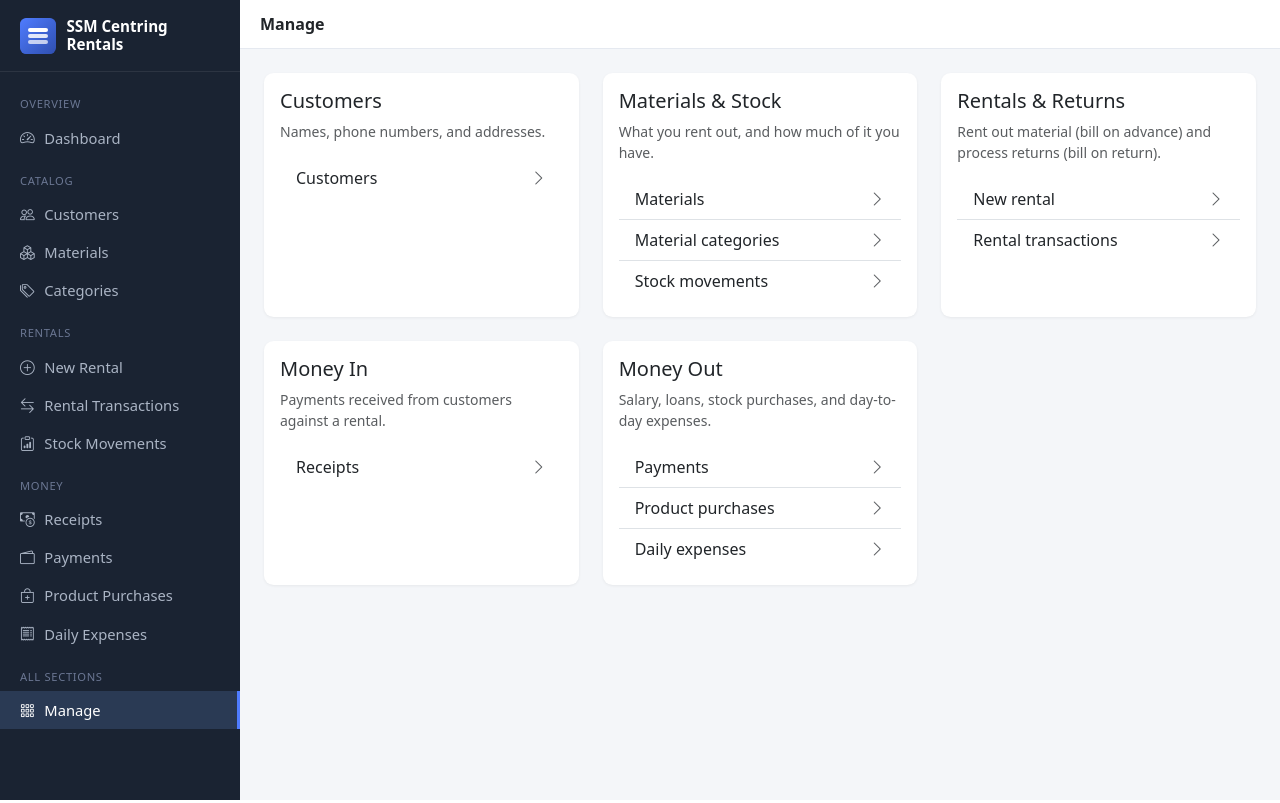
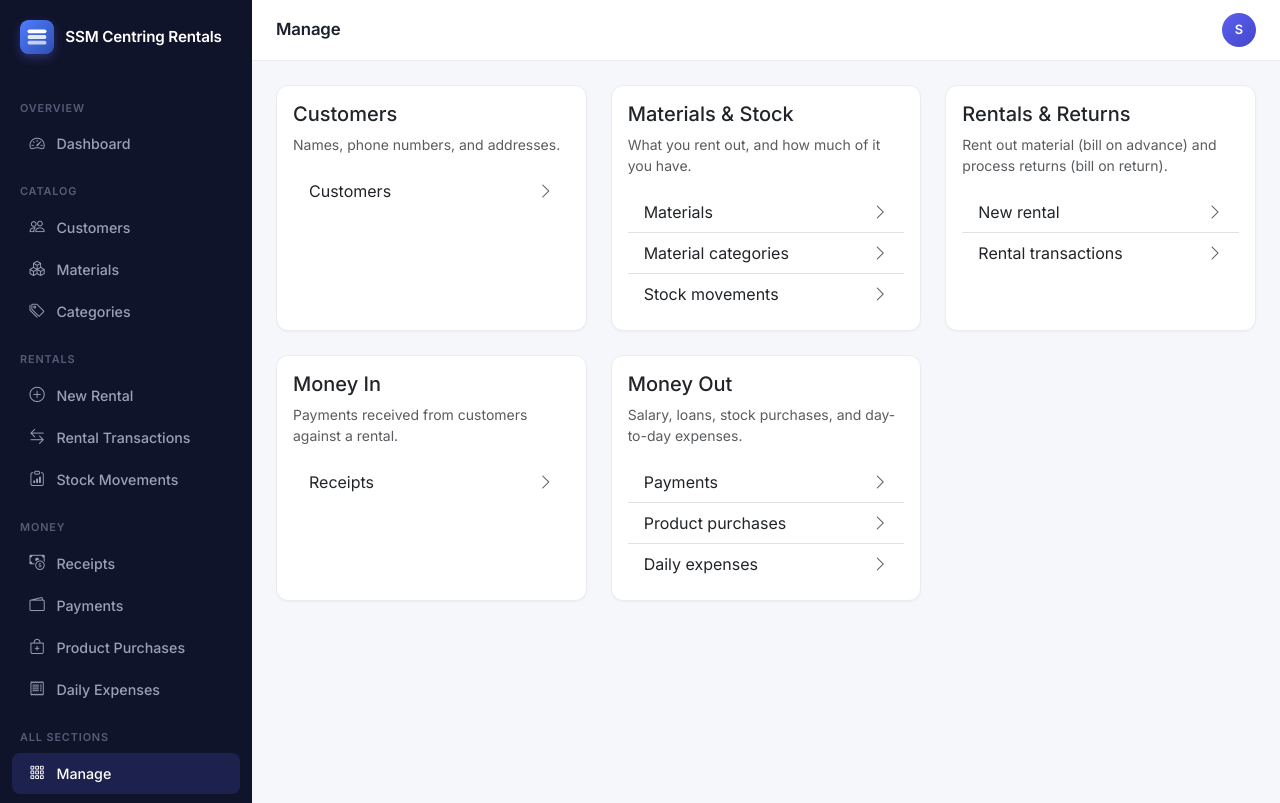
Before and after one commit to aravindarcbe/ssmcentringrentals-crm, a Django app: page /manage/ in a window 1280 px wide. Run offline with Django 5.2, Linux system fonts and the light colour scheme; the visitor is signed in with stand-in values (Sample User, id 1).

Commit message:
Add Google sign-in and refresh the UI's visual design
Wires in django-allauth for Google OAuth: a "Sign in with Google"
button on the login page (safely hidden until GOOGLE_OAUTH_CLIENT_ID
and GOOGLE_OAUTH_CLIENT_SECRET are set in .env, verified both ways),
new accounts get no admin access by default until manually granted
staff/superuser status. README documents the Google Cloud Console
setup steps and how to rename/remove a personal-name admin account
(createsuperuser defaults to the OS username when left blank).

Refreshes base.html's design: Inter font, a refined indigo accent
palette, softer card shadows/borders, smoother hover transitions on
nav items and stat cards, and a topbar user-avatar dropdown (shows
current account, links to Django admin and logout) in place of the
previous plain navbar.

Co-Authored-By: Claude Sonnet 5 <noreply@anthropic.com>
Claude-Session: https://claude.ai/code/session_01YEoLsVctBecWyosfDCwgQ8

```diff
--- a/webapp/rentals/context_processors.py
+++ b/webapp/rentals/context_processors.py
@@ -2,4 +2,8 @@ from django.conf import settings
 
 
 def branding(request):
-    return {"company_name": settings.COMPANY_NAME}
+    google_app = settings.SOCIALACCOUNT_PROVIDERS.get("google", {}).get("APP", {})
+    return {
+        "company_name": settings.COMPANY_NAME,
+        "google_sso_configured": bool(google_app.get("client_id") and google_app.get("secret")),
+    }
--- a/webapp/rentals/templates/base.html
+++ b/webapp/rentals/templates/base.html
@@ -4,80 +4,84 @@
     <meta charset="utf-8">
     <meta name="viewport" content="width=device-width, initial-scale=1">
     <title>{% block title %}{{ company_name }}{% endblock %}</title>
+    <link rel="preconnect" href="https://fonts.googleapis.com">
+    <link rel="preconnect" href="https://fonts.gstatic.com" crossorigin>
+    <link href="https://fonts.googleapis.com/css2?family=Inter:wght@400;500;600;700&display=swap" rel="stylesheet">
     <link href="https://cdn.jsdelivr.net/npm/bootstrap@5.3.3/dist/css/bootstrap.min.css" rel="stylesheet">
     <link href="https://cdn.jsdelivr.net/npm/bootstrap-icons@1.11.3/font/bootstrap-icons.min.css" rel="stylesheet">
     <style>
         :root {
-            --sidebar-bg: #1a2332;
-            --sidebar-text: #aab4c4;
-            --sidebar-active-bg: #2a3a54;
+            --accent: #5b5fef;
+            --accent-dark: #4547c9;
+            --sidebar-bg: #10142a;
+            --sidebar-text: #9aa0b8;
+            --sidebar-active-bg: rgba(91, 95, 239, 0.18);
             --sidebar-active-text: #ffffff;
-            --accent: #4f7cff;
+            --bg: #f6f7fb;
+            --border: #eaecf2;
+            --text: #1c1f2e;
+            --text-muted: #6b7086;
         }
-        body { background: #f4f6f9; }
+        * { font-family: 'Inter', -apple-system, BlinkMacSystemFont, 'Segoe UI', sans-serif; }
+        body { background: var(--bg); color: var(--text); }
         .app-shell { display: flex; min-height: 100vh; }
-        .sidebar {
-            width: 240px;
-            flex-shrink: 0;
-            background: var(--sidebar-bg);
-            color: var(--sidebar-text);
+
+        .sidebar { width: 252px; flex-shrink: 0; background: var(--sidebar-bg); color: var(--sidebar-text); }
+        .sidebar .brand { color: #fff; padding: 1.25rem 1.25rem; display: flex; align-items: center; gap: 0.7rem; }
+        .sidebar .brand-logo {
+            width: 34px; height: 34px; border-radius: 0.55rem;
+            background: linear-gradient(135deg, var(--accent), var(--accent-dark));
+            display: flex; align-items: center; justify-content: center; flex-shrink: 0;
+            box-shadow: 0 4px 10px rgba(91,95,239,0.35);
         }
-        .sidebar .brand {
-            color: #fff;
-            padding: 1.1rem 1.25rem;
-            border-bottom: 1px solid rgba(255,255,255,0.08);
-            display: flex;
-            align-items: center;
-            gap: 0.65rem;
-        }
-        .sidebar .brand-logo {
-            width: 36px;
-            height: 36px;
-            border-radius: 0.4rem;
-            background: linear-gradient(135deg, var(--accent), #2f4fb0);
-            color: #fff;
-            font-weight: 700;
-            font-size: 0.85rem;
-            display: flex;
-            align-items: center;
-            justify-content: center;
-            flex-shrink: 0;
-        }
-        .sidebar .brand-logo img { width: 100%; height: 100%; object-fit: contain; border-radius: 0.4rem; }
-        .sidebar .brand-name {
-            font-weight: 600;
-            font-size: 0.95rem;
-            line-height: 1.15;
-        }
+        .sidebar .brand-logo img { width: 100%; height: 100%; object-fit: contain; border-radius: 0.55rem; }
+        .sidebar .brand-name { font-weight: 600; font-size: 0.95rem; letter-spacing: -0.01em; }
         .sidebar .nav-section-label {
-            text-transform: uppercase;
-            font-size: 0.7rem;
-            letter-spacing: 0.06em;
-            color: #6b7793;
-            padding: 1rem 1.25rem 0.35rem;
+            text-transform: uppercase; font-size: 0.68rem; letter-spacing: 0.08em;
+            color: #565c78; padding: 1.1rem 1.25rem 0.4rem; font-weight: 600;
         }
         .sidebar .nav-link {
-            color: var(--sidebar-text);
-            padding: 0.5rem 1.25rem;
-            font-size: 0.92rem;
-            border-radius: 0;
-            display: flex;
-            align-items: center;
-            gap: 0.6rem;
+            color: var(--sidebar-text); padding: 0.55rem 1rem; margin: 0.1rem 0.75rem;
+            font-size: 0.89rem; font-weight: 500; border-radius: 0.5rem;
+            display: flex; align-items: center; gap: 0.65rem;
+            transition: background 0.15s ease, color 0.15s ease;
         }
+        .sidebar .nav-link i { font-size: 0.95rem; width: 18px; text-align: center; }
         .sidebar .nav-link:hover { background: rgba(255,255,255,0.06); color: #fff; }
-        .sidebar .nav-link.active { background: var(--sidebar-active-bg); color: var(--sidebar-active-text); border-right: 3px solid var(--accent); }
+        .sidebar .nav-link.active { background: var(--sidebar-active-bg); color: var(--sidebar-active-text); }
+
         .topbar {
-            background: #fff;
-            border-bottom: 1px solid #e5e9f0;
-            padding: 0.75rem 1.25rem;
-            display: flex;
-            align-items: center;
-            gap: 0.75rem;
+            background: #fff; border-bottom: 1px solid var(--border);
+            padding: 0.8rem 1.5rem; display: flex; align-items: center; justify-content: space-between; gap: 0.75rem;
+        }
+        .topbar .page-title { font-weight: 600; font-size: 1.05rem; letter-spacing: -0.01em; }
+        .user-avatar {
+            width: 34px; height: 34px; border-radius: 50%;
+            background: linear-gradient(135deg, var(--accent), var(--accent-dark));
+            color: #fff; font-weight: 600; font-size: 0.8rem;
+            display: flex; align-items: center; justify-content: center;
         }
         .main-content { flex: 1; min-width: 0; }
-        .stat-card { border: none; border-radius: 0.6rem; box-shadow: 0 1px 3px rgba(0,0,0,0.06); }
-        .card { border: none; border-radius: 0.6rem; box-shadow: 0 1px 3px rgba(0,0,0,0.06); }
+
+        .card { border: 1px solid var(--border); border-radius: 0.75rem; box-shadow: 0 1px 2px rgba(16,20,42,0.04); }
+        .card-header { border-bottom: 1px solid var(--border); border-radius: 0.75rem 0.75rem 0 0 !important; }
+        .stat-card { border: 1px solid var(--border); border-radius: 0.75rem; transition: box-shadow 0.15s ease, transform 0.15s ease; }
+        .stat-card:hover { box-shadow: 0 6px 16px rgba(16,20,42,0.08); transform: translateY(-1px); }
+
+        .btn-primary { background: var(--accent); border-color: var(--accent); }
+        .btn-primary:hover { background: var(--accent-dark); border-color: var(--accent-dark); }
+        .btn { border-radius: 0.5rem; font-weight: 500; }
+
+        .table thead th {
+            text-transform: uppercase; font-size: 0.7rem; letter-spacing: 0.04em;
+            color: var(--text-muted); font-weight: 600; border-bottom-width: 1px;
+        }
+        .table td, .table th { font-size: 0.88rem; }
+        .table-hover tbody tr:hover { background: #fafbfe; }
+
+        a { color: var(--accent); text-decoration: none; }
+        a:hover { color: var(--accent-dark); }
+
         @media (max-width: 991.98px) {
             .sidebar-desktop { display: none !important; }
         }
@@ -89,7 +93,7 @@
             {% include "rentals/_sidebar_nav.html" %}
         </div>
 
-        <div class="offcanvas offcanvas-start" tabindex="-1" id="sidebarOffcanvas" style="background: var(--sidebar-bg); width: 240px;">
+        <div class="offcanvas offcanvas-start" tabindex="-1" id="sidebarOffcanvas" style="background: var(--sidebar-bg); width: 252px;">
             <div class="offcanvas-body p-0 d-flex flex-column">
                 {% include "rentals/_sidebar_nav.html" %}
             </div>
@@ -97,10 +101,25 @@
 
         <div class="main-content d-flex flex-column">
             <div class="topbar">
-                <button class="btn btn-sm btn-outline-secondary d-lg-none" type="button" data-bs-toggle="offcanvas" data-bs-target="#sidebarOffcanvas">
-                    <i class="bi bi-list"></i>
-                </button>
-                <span class="fw-semibold">{% block page_title %}{% endblock %}</span>
+                <div class="d-flex align-items-center gap-3">
+                    <button class="btn btn-sm btn-outline-secondary d-lg-none" type="button" data-bs-toggle="offcanvas" data-bs-target="#sidebarOffcanvas">
+                        <i class="bi bi-list"></i>
+                    </button>
+                    <span class="page-title">{% block page_title %}{% endblock %}</span>
+                </div>
+                {% if request.user.is_authenticated %}
+                <div class="dropdown">
+                    <button class="btn d-flex align-items-center gap-2 p-0 border-0 bg-transparent" type="button" data-bs-toggle="dropdown">
+                        <span class="user-avatar">{{ request.user.get_username|first|upper }}</span>
+                    </button>
+                    <ul class="dropdown-menu dropdown-menu-end">
+                        <li><span class="dropdown-item-text small text-muted">{{ request.user.get_username }}</span></li>
+                        <li><hr class="dropdown-divider"></li>
+                        <li><a class="dropdown-item" href="/admin/">Django admin</a></li>
+                        <li><a class="dropdown-item" href="{% url 'admin:logout' %}">Log out</a></li>
+                    </ul>
+                </div>
+                {% endif %}
             </div>
             <div class="container-fluid p-3 p-lg-4">
                 {% if messages %}
--- a/webapp/requirements.txt
+++ b/webapp/requirements.txt
@@ -3,3 +3,4 @@ python-dotenv==1.0.1
 psycopg2-binary==2.9.10
 gunicorn==23.0.0
 openpyxl==3.1.5
+django-allauth==65.19.3
--- a/webapp/ssm_crm/urls.py
+++ b/webapp/ssm_crm/urls.py
@@ -25,5 +25,6 @@ admin.site.index_title = "Manage"
 
 urlpatterns = [
     path("admin/", admin.site.urls),
+    path("accounts/", include("allauth.urls")),
     path("", include("rentals.urls")),
 ]
```
Also changed, not shown: webapp/ssm_crm/settings.py (+35 -1 lines), webapp/templates/admin/login.html (added, +92 -0 lines), README.md, 1 other file.
